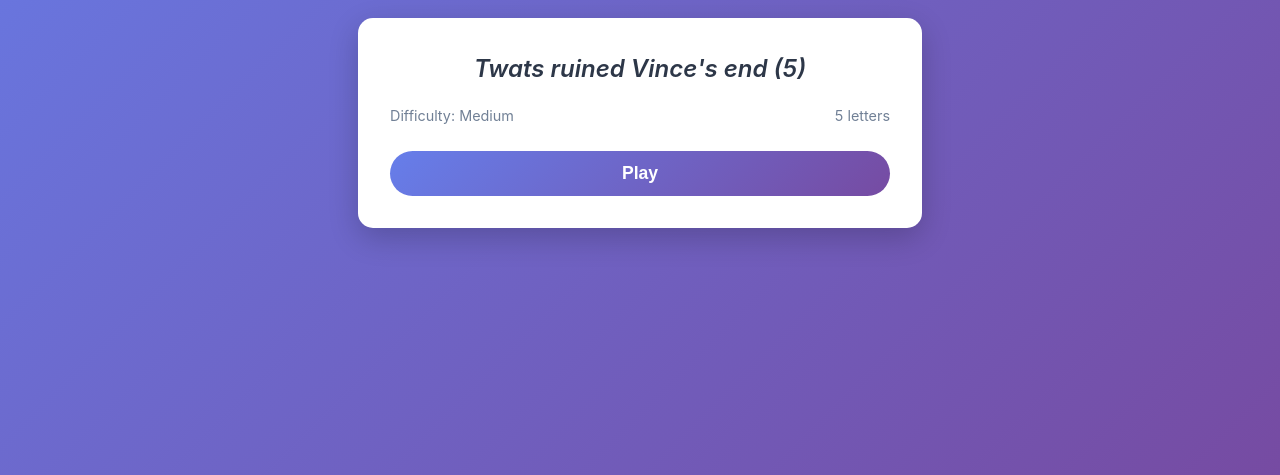
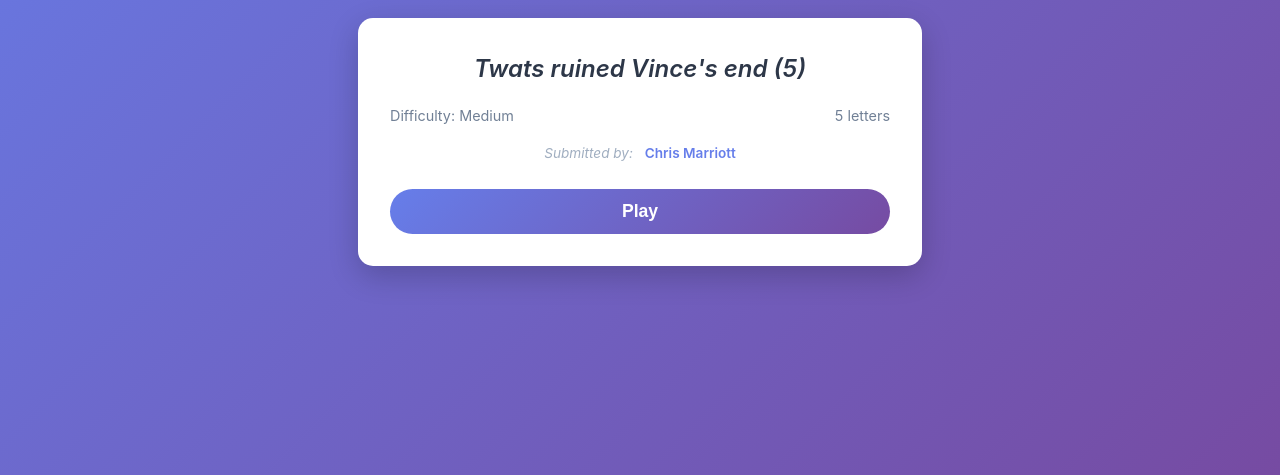
Before and after one commit to benjamincorcoran/vinute-cryptic, a plain HTML site: page index.html in a window 1280 px wide. Shown: the part 373-848 px from the top of the page. Drawn offline with Linux system fonts and the light colour scheme.

Commit message:
feat: pay you with exposure

```diff
--- a/clues.json
+++ b/clues.json
@@ -3,6 +3,7 @@
         "clue": "Twats ruined Vince's end (5)",
         "answer": "Watts",
         "hint": "Ruined could be an anagram indicator",
-        "difficulty": "Medium"
+        "difficulty": "Medium",
+        "author": "Chris Marriott"
     }
 ]
--- a/index.html
+++ b/index.html
@@ -30,6 +30,10 @@
                         <div class="clue-meta">
                             <span class="difficulty">Difficulty: Medium</span>
                             <span class="length">7 letters</span>
+                        </div>
+                        <div class="clue-author">
+                            <span class="author-label">Submitted by:</span>
+                            <span class="author-name" id="clueAuthor">Vince</span>
                         </div>
                         <button class="play-btn" onclick="showAnswerInput()">Play</button>
                     </div>
--- a/script.js
+++ b/script.js
@@ -30,7 +30,8 @@ async function loadCluesFromJSON() {
             clue: "Error loading clues - please refresh (5)",
             answer: "ERROR",
             hint: "Something went wrong loading the clues file",
-            difficulty: "Easy"
+            difficulty: "Easy",
+            author: "System"
         }];
     }
 }
@@ -50,6 +51,7 @@ function loadDailyClue() {
     document.getElementById('dailyClue').textContent = currentClue.clue;
     document.querySelector('.difficulty').textContent = `Difficulty: ${currentClue.difficulty}`;
     document.querySelector('.length').textContent = `${currentClue.answer.length} letters`;
+    document.getElementById('clueAuthor').textContent = currentClue.author || 'Anonymous';
 }
 
 function showAnswerInput() {
@@ -121,6 +123,7 @@ function playAgain() {
     document.getElementById('dailyClue').textContent = currentClue.clue;
     document.querySelector('.difficulty').textContent = `Difficulty: ${currentClue.difficulty}`;
     document.querySelector('.length').textContent = `${currentClue.answer.length} letters`;
+    document.getElementById('clueAuthor').textContent = currentClue.author || 'Anonymous';
 
     // Reset the input field
     document.getElementById('answerInput').value = '';
--- a/styles.css
+++ b/styles.css
@@ -112,9 +112,26 @@ section {
 .clue-meta {
     display: flex;
     justify-content: space-between;
-    margin-bottom: 1.5rem;
+    margin-bottom: 1rem;
     font-size: 0.9rem;
     color: #718096;
+}
+
+.clue-author {
+    text-align: center;
+    margin-bottom: 1.5rem;
+    font-size: 0.85rem;
+    color: #a0aec0;
+}
+
+.author-label {
+    font-style: italic;
+    margin-right: 0.5rem;
+}
+
+.author-name {
+    font-weight: 600;
+    color: #667eea;
 }
 
 .play-btn {
```
